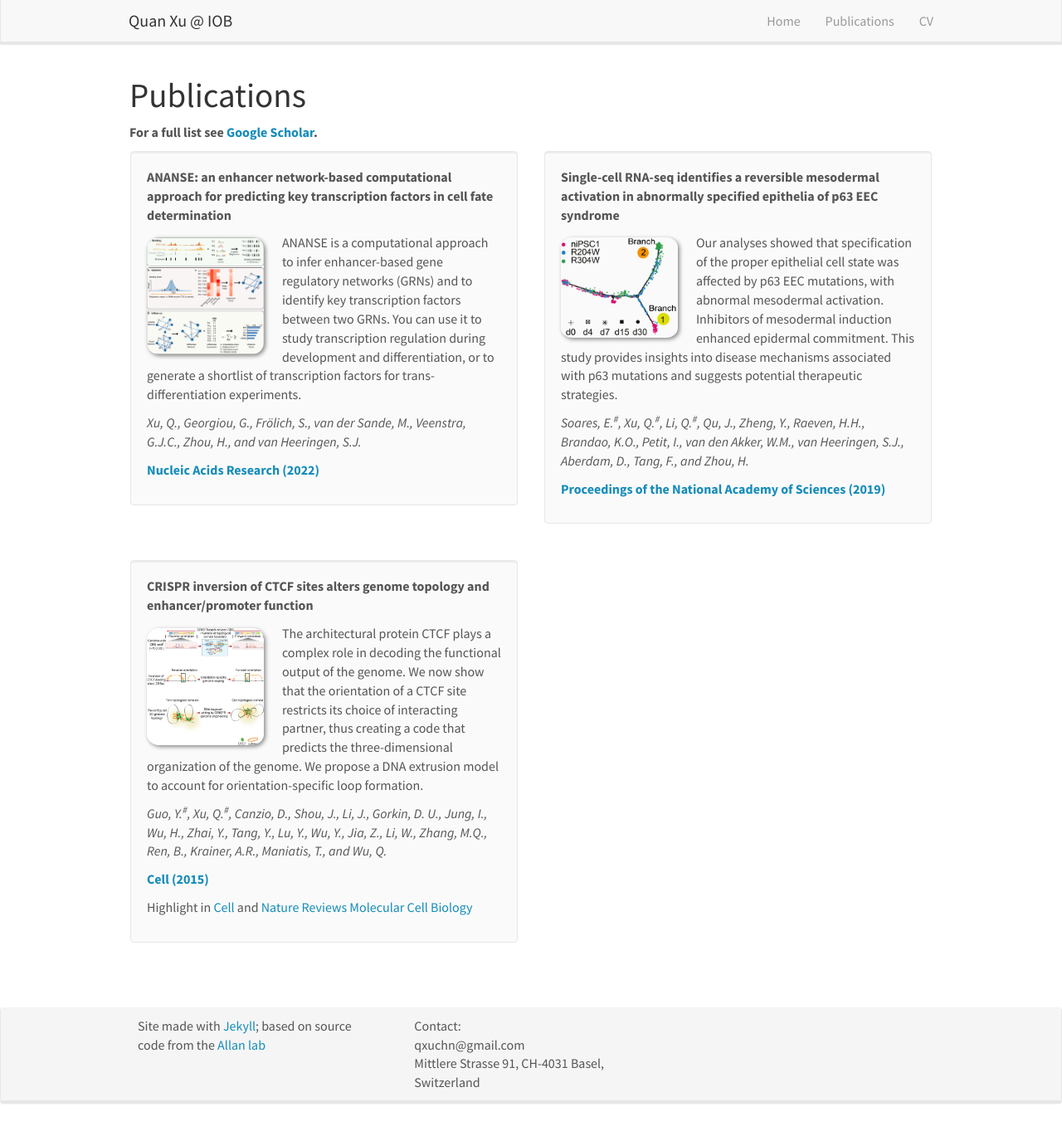
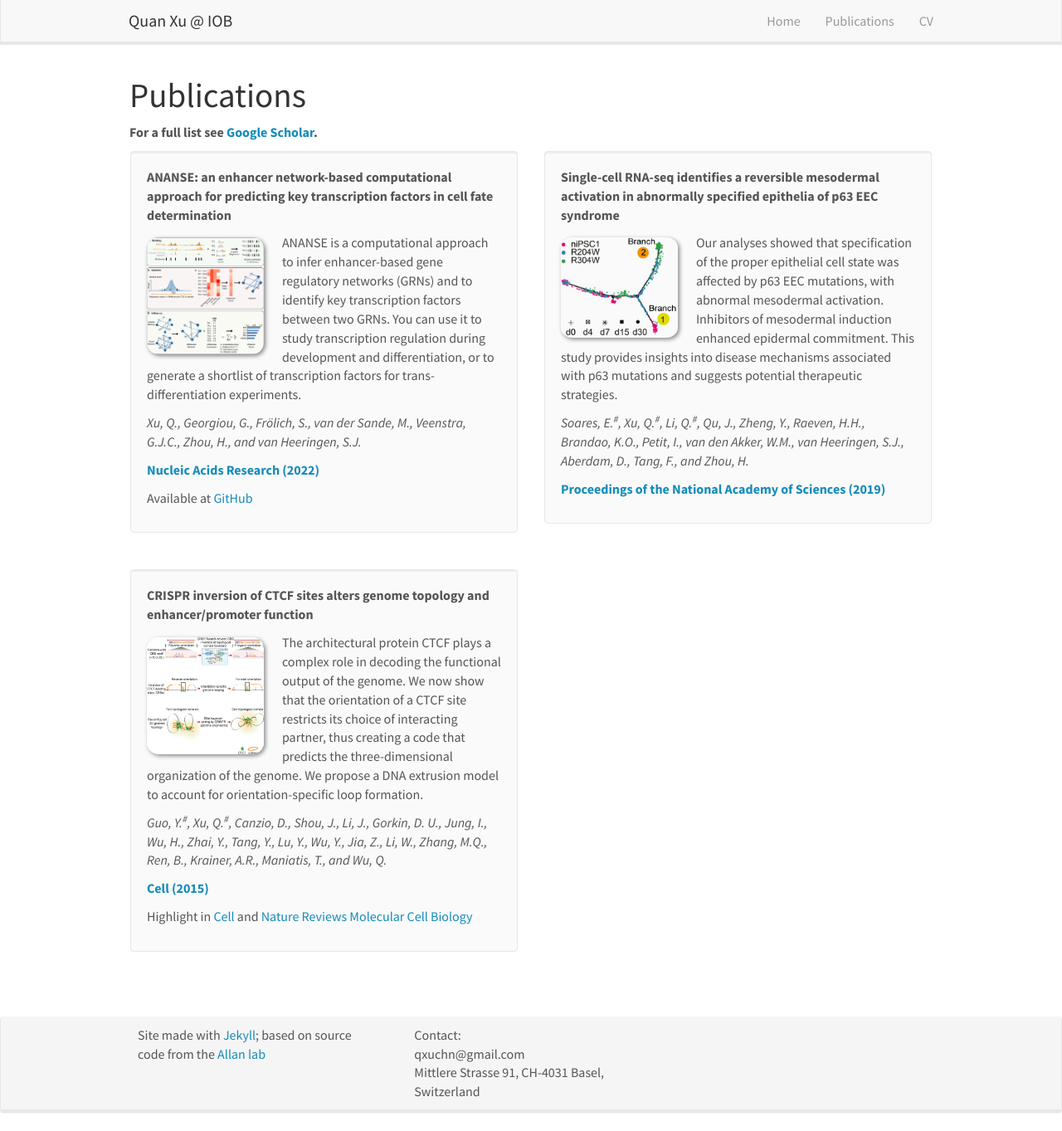
Before and after one commit to bioqxu/bioqxu.github.io, a Jekyll site: the page built from _pages/publications.md, in a window 1280 px wide and 1363 px high. Shown: the whole window at 83% size. Built offline with Jekyll 4.4.1, drawn with Linux system fonts in a browser that asks for light colours; nearby versions of some CDN libraries.

Commit message:
new website

```diff
--- a/_data/publist.yml
+++ b/_data/publist.yml
@@ -6,6 +6,7 @@
     url: https://academic.oup.com/nar/advance-article/doi/10.1093/nar/gkab598/6318498
     display: Nucleic Acids Research (2022)
   highlight: 1
+  news2: Available at [GitHub](https://github.com/vanheeringen-lab/ANANSE)
 
 - title: "Single-cell RNA-seq identifies a reversible mesodermal activation in abnormally specified epithelia of p63 EEC syndrome"
   image: eec.png
```
